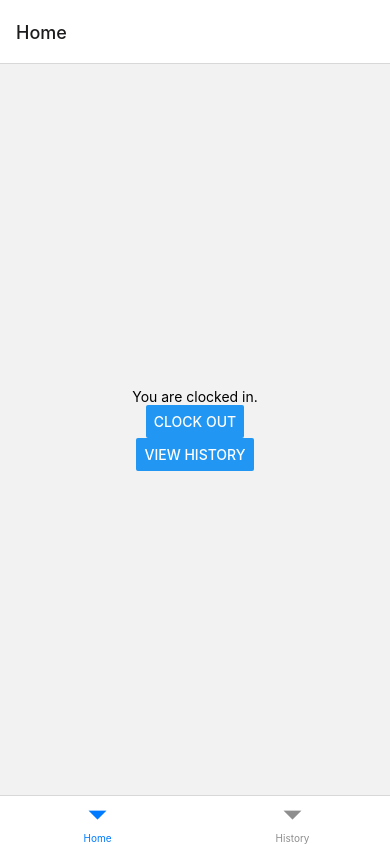
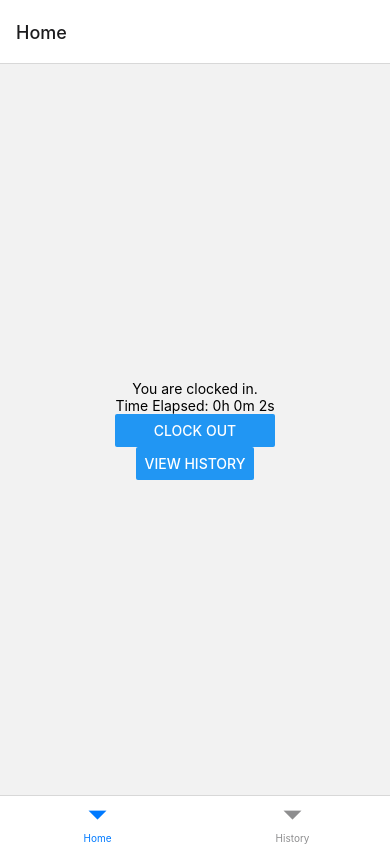
Before and after one commit to Edisontong/Time_Punch_App, a React Native app: screen /Home in a window 390 px wide. Both pictures are taken after a click on the button "CLOCK IN". Built offline with nearby package versions, Linux system fonts and the light colour scheme.

Commit message:
made timer that shows how long youve been clocked in

```diff
--- a/HomeScreen.js
+++ b/HomeScreen.js
@@ -5,10 +5,28 @@ import AsyncStorage from "@react-native-async-storage/async-storage";
 export default function HomeScreen({ navigation }) {
   const [clockedIn, setClockedIn] = useState(false);
   const [timePunches, setTimePunches] = useState([]);
+  const [startTime, setStartTime] = useState(null);
+  const [elapsedTime, setElapsedTime] = useState(0);
 
   useEffect(() => {
     loadTimePunches();
   }, []);
+
+  useEffect(() => {
+    let timer;
+
+    if (startTime) {
+      timer = setInterval(() => {
+        const currentTime = new Date().getTime();
+        const elapsedTime = (currentTime - startTime) / 1000; // in seconds
+        setElapsedTime(elapsedTime);
+      }, 1000); // Update every second
+    }
+
+    return () => {
+      clearInterval(timer);
+    };
+  }, [startTime]);
 
   const saveTimePunches = async (timePunches) => {
     try {
@@ -34,6 +52,7 @@ export default function HomeScreen({ navigation }) {
     const currentTime = new Date().toLocaleTimeString();
     const newTimePunch = { date: new Date().toISOString(), clockInTime: currentTime, clockOutTime: "" };
     setClockedIn(true);
+    setStartTime(new Date().getTime());
 
     const updatedTimePunches = [...timePunches, newTimePunch];
     setTimePunches(updatedTimePunches);
@@ -53,6 +72,7 @@ export default function HomeScreen({ navigation }) {
         setTimePunches(updatedTimePunches);
         saveTimePunches(updatedTimePunches);
         setClockedIn(false);
+        setStartTime(null); // Reset the timer
       }
     }
   };
@@ -61,7 +81,13 @@ export default function HomeScreen({ navigation }) {
     <View style={styles.container}>
       <Text>{clockedIn ? "You are clocked in." : "You are clocked out."}</Text>
       {clockedIn ? (
-        <Button title="Clock Out" onPress={handleClockOut} />
+        <View>
+          <Text>
+            Time Elapsed: {Math.floor(elapsedTime / 3600)}h {Math.floor((elapsedTime % 3600) / 60)}m{" "}
+            {Math.floor(elapsedTime % 60)}s
+          </Text>
+          <Button title="Clock Out" onPress={handleClockOut} />
+        </View>
       ) : (
         <Button title="Clock In" onPress={handleClockIn} />
       )}
```
